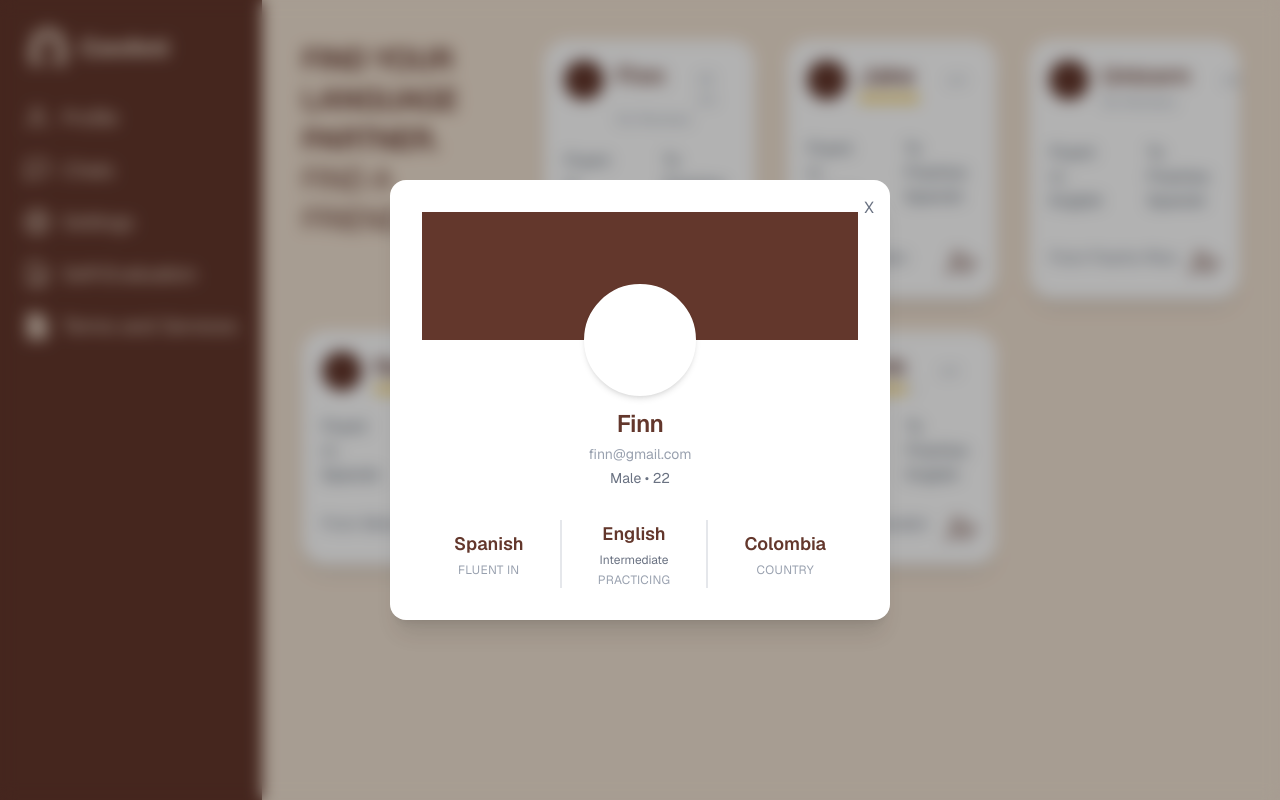
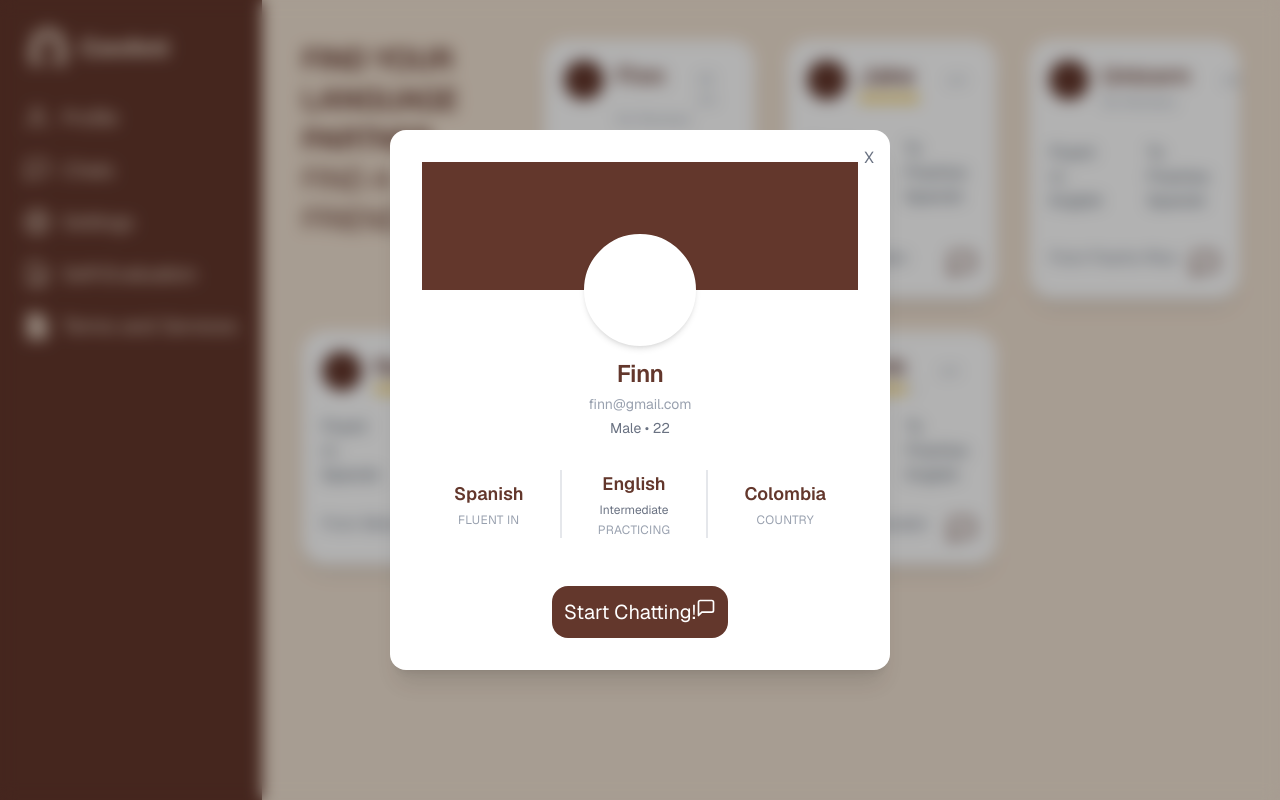
Before and after one commit to Fabiang120/ConAmi, a Next.js app in the folder conami/: page /Home in a window 1280 px wide. Both pictures are taken after a click on the element 649 px from the left and 169 px from the top of the page. Built offline with nearby package versions, Linux system fonts and the light colour scheme.

Commit message:
Changed message button and routed most of it to the chats

```diff
--- a/conami/src/app/ChatRoom/page.js
+++ b/conami/src/app/ChatRoom/page.js
@@ -7,8 +7,10 @@ import { mockMessages } from './mockmessages.js';
 import ChatWindow from './ChatWindow';
 import ChatList from './ChatList';
 import { useAuth } from "../Components/AuthContext";
+import { useSearchParams } from 'next/navigation.js';
+
 export default function ChatRoom() {
-  const [chats, setChats] = useState([]);//CHNAGE BACK TO useState([]);
+  const [chats, setChats] = useState([]);
   const [activeChatId, setActiveChatId] = useState(null);
   const [Error, setError] = useState("");
   const activeChat = chats.find(chat => chat.id === activeChatId);
@@ -49,6 +51,18 @@ export default function ChatRoom() {
     handleStart();
   },[])
 
+  //From connection from home message button to chat
+  const searchParams = useSearchParams();
+  const targetUser = searchParams.get("user");
+
+  useEffect (() => {
+      if(!target || chats.length === 0)
+          return;
+      const foundChat = chats.find(chat => chat.name === targetUser);
+      if(foundChat){
+          setActiveChatId(foundChat.id);
+      }
+  }, [targetUser, chats]);
 
   return (
     <div className="grid grid-cols-12 min-h-screen">
--- a/conami/src/app/Home/ProfileModal.js
+++ b/conami/src/app/Home/ProfileModal.js
@@ -1,5 +1,10 @@
+import { FiMessageSquare } from "react-icons/fi";
+import { useRouter } from 'next/navigation.js';
+
 export function ProfileModal({ profile, onClose }) {
   if (!profile) return null;
+
+  const router = useRouter();
 
   return (
     <div
@@ -42,6 +47,17 @@ export function ProfileModal({ profile, onClose }) {
             <p className="text-xs text-gray-400 tracking-wide">COUNTRY</p>
           </div>
         </div>
+        <div className="flex justify-center mt-6">
+          <span className="flex text-xl mt-6 p-3 text-white bg-[#63372C] rounded-2xl cursor-pointer transform transition-transform duration-200 hover:scale-110"
+            onClick={(e) => {
+              e.stopPropagation();
+            // handleAdded(profile.id)
+              router.push(`/chat?user=${profile.username}`);
+            }}
+          >
+            Start Chatting! <FiMessageSquare/>
+          </span>
+          </div>
       </div>
     </div>
   );
--- a/conami/src/app/Home/page.js
+++ b/conami/src/app/Home/page.js
@@ -3,8 +3,9 @@ import Sidebar from '../Components/sidebar.js';
 import BottomNav from '../Components/BottomNav.js';
 import { mockProfiles } from '../Profile/mockProfiles.js';
 import {ProfileModal} from './ProfileModal.js';
-import { FiStar, FiUserCheck, FiUserPlus } from "react-icons/fi";
+import { FiStar, FiUserCheck, FiUserPlus, FiMessageSquare } from "react-icons/fi";
 import { useState } from "react";
+import { useRouter } from 'next/navigation.js';
 
 export default function Home() {
   const renderStars = (rating) => {
@@ -30,6 +31,8 @@ export default function Home() {
 
   //PROFILE SELECTION
   const [selectedProfile, setSelectedProfile] = useState(null);
+
+  const router = useRouter();
 
   return (
     <div className="flex min-h-screen">
@@ -89,10 +92,14 @@ export default function Home() {
           <span className="flex text-3xl mt-6 cursor-pointer "
           onClick={(e) => {
             e.stopPropagation();
-            handleAdded(profile.id)}}
+            // handleAdded(profile.id)
+            router.push(`/chat?user=${profile.username}`);
+            }}
           >
-          {addedUsers[profile.id] ? (<FiUserCheck/>) : (<FiUserPlus/>)}
+            <FiMessageSquare/>
+          {/* {addedUsers[profile.id] ? (<FiUserCheck/>) : (<FiUserPlus/>)} */}
           </span>
+
           </div>
         </div>
             ))}
```
